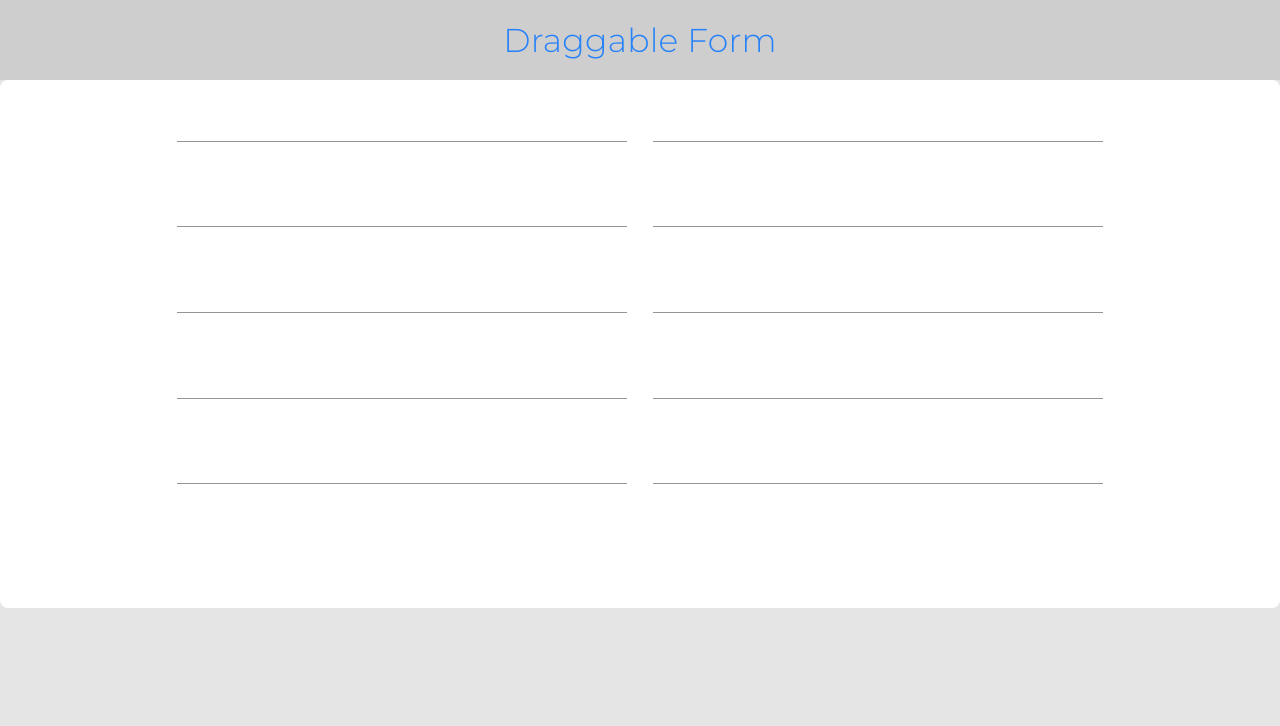
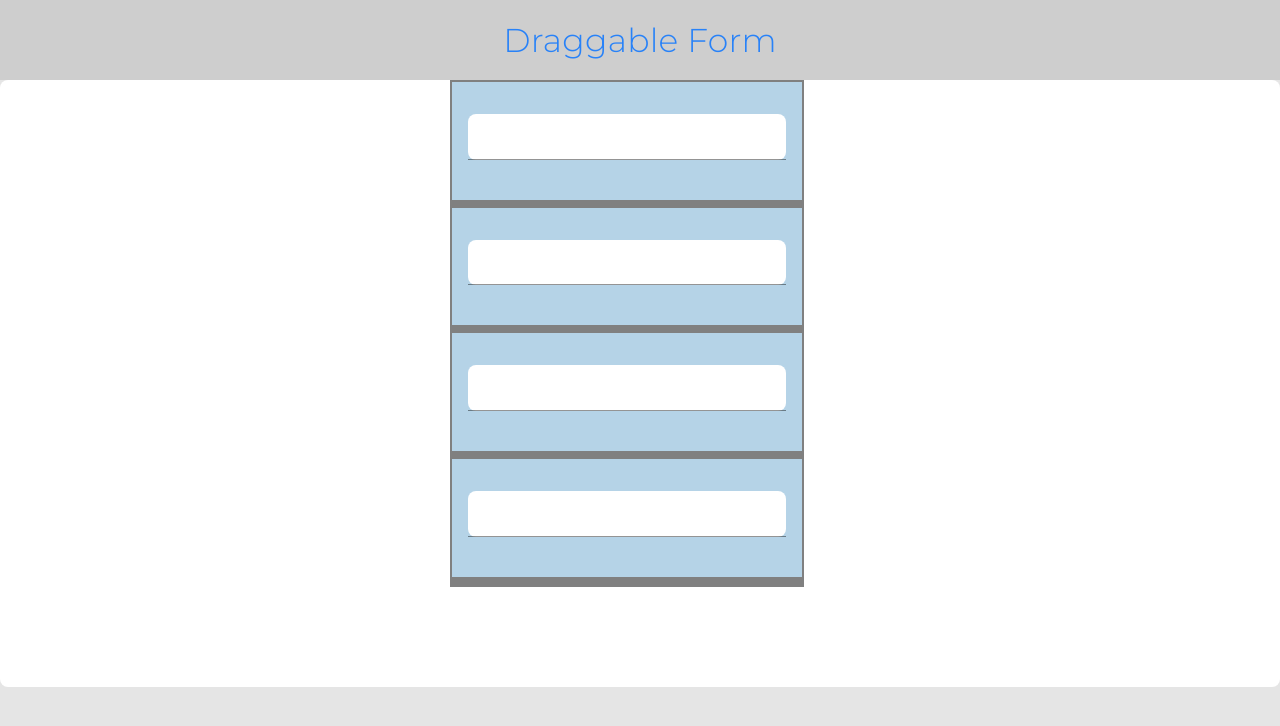
Before and after one commit to rohan-paul/react-draggable-form, a React (Create React App) app: page / in a window 1280 px wide. Shown: the top 726 px of the page. Built offline with nearby package versions, Linux system fonts and the light colour scheme.

Commit message:
basic drag working

```diff
--- a/package.json
+++ b/package.json
@@ -19,6 +19,9 @@
     "prop-types": "^15.7.2",
     "react": "^16.12.0",
     "react-autosuggest": "^9.4.3",
+    "react-beautiful-dnd": "^13.0.0",
+    "react-dnd": "^10.0.2",
+    "react-dnd-html5-backend": "^10.0.2",
     "react-dom": "^16.12.0",
     "react-draggable": "^4.2.0",
     "react-helmet": "^5.2.1",
--- a/public/index.html
+++ b/public/index.html
@@ -6,7 +6,7 @@
     <meta name="viewport" content="width=device-width, initial-scale=1" />
     <link rel="apple-touch-icon" href="%PUBLIC_URL%/logo192.png" />
     <link rel="manifest" href="%PUBLIC_URL%/manifest.json" />
-    <title>Github Most Popular in Your City</title>
+    <title>Dragable Form</title>
     <link
       href="https://fonts.googleapis.com/css?family=Montserrat:300,400,600,500,800&display=swap"
       rel="stylesheet"
--- a/src/components_libs/FormTextField.js
+++ b/src/components_libs/FormTextField.js
@@ -1,13 +1,40 @@
 import React from "react"
+import { connect } from "react-redux"
 import PropTypes from "prop-types"
-import { makeStyles } from "@material-ui/core/styles"
+import { withStyles } from "@material-ui/core"
 import TextField from "@material-ui/core/TextField"
-import { MuiThemeProvider } from "@material-ui/core/styles"
+import { DragDropContext, Droppable, Draggable } from "react-beautiful-dnd"
 
-const useStyles = makeStyles(theme => ({
+const renderTextField = (...props) => {
+  const { classes } = props
+  const { autoFocus, valueContent, label, types, onChange, helperText } = props
+  return (
+    <TextField
+      required
+      autoFocus={autoFocus}
+      multiline={label === "Description of Field" ? true : undefined}
+      // classes={{
+      //   root: classes.space,
+      // }}
+      value={valueContent || ""}
+      onChange={e => onChange(e.target.value)}
+      helperText={helperText}
+      label={label}
+      type={types}
+      fullWidth
+      // InputProps={{
+      //   classes: {
+      //     underline: classes.underline,
+      //   },
+      // }}
+    />
+  )
+}
+
+const styles = theme => ({
   root: {
     width: "100%",
-    background: "linear-gradient(45deg, #E91E63 30%, #FF8E53 90%)",
+    background: "linear-gradient(45deg, #B5D3E7 30%, #FF8E53 90%)",
     marginTop: theme.spacing(10),
     backgroundColor: "#E0E0E0",
   },
@@ -24,36 +51,107 @@ const useStyles = makeStyles(theme => ({
       borderWidth: "1px",
     },
   },
-}))
+})
 
-const FormTextField = props => {
-  const { autoFocus, valueContent, label, types, onChange, helperText } = props
+// const getItems = count =>
+//   Array.from({ length: count }, (v, k) => k).map(k => ({
+//     id: `item-${k}`,
+//     content: `item ${k}`,
+//   }))
 
-  const classes = useStyles()
+const getItems = count =>
+  Array.from({ length: count }, (v, k) => k).map(k => ({
+    id: `item-${k}`,
+    content: renderTextField(),
+  }))
 
-  return (
-    <React.Fragment>
-      <TextField
-        required
-        autoFocus={autoFocus}
-        multiline={label === "Description of Field" ? true : undefined}
-        classes={{
-          root: classes.space,
-        }}
-        value={valueContent || ""}
-        onChange={e => onChange(e.target.value)}
-        helperText={helperText}
-        label={label}
-        type={types}
-        fullWidth
-        InputProps={{
-          classes: {
-            underline: classes.underline,
-          },
-        }}
-      />
-    </React.Fragment>
-  )
+const reorder = (list, startIndex, endIndex) => {
+  const result = Array.from(list)
+  const [removed] = result.splice(startIndex, 1)
+  result.splice(endIndex, 0, removed)
+
+  return result
+}
+
+const grid = 8
+
+const getItemStyle = (isDragging, draggableStyle) => ({
+  // some basic styles to make the items look a bit nicer
+  userSelect: "none",
+  padding: grid * 2,
+  margin: `0 0 ${grid}px 0`,
+
+  // change background colour if dragging
+  background: isDragging ? "lightgreen" : "#B5D3E7",
+
+  // styles we need to apply on draggables
+  ...draggableStyle,
+})
+
+const getListStyle = isDraggingOver => ({
+  background: isDraggingOver ? "lightblue" : "grey",
+  padding: 2,
+  width: 350,
+})
+
+class FormTextField extends React.Component {
+  constructor(props, context) {
+    super(props, context)
+    this.state = {
+      items: getItems(4),
+    }
+  }
+
+  onDragEnd = result => {
+    console.log(result)
+    // dropped outside the list
+    if (!result.destination) {
+      return
+    }
+
+    const items = reorder(
+      this.state.items,
+      result.source.index,
+      result.destination.index,
+    )
+
+    this.setState({
+      items,
+    })
+  }
+  render() {
+    return (
+      <DragDropContext onDragEnd={this.onDragEnd}>
+        <Droppable droppableId="droppable">
+          {(droppableProvided, droppableSnapshot) => (
+            <div
+              ref={droppableProvided.innerRef}
+              style={getListStyle(droppableSnapshot.isDraggingOver)}
+            >
+              {this.state.items.map((item, index) => (
+                <Draggable key={item.id} draggableId={item.id} index={index}>
+                  {(draggableProvided, draggableSnapshot) => (
+                    <div
+                      ref={draggableProvided.innerRef}
+                      {...draggableProvided.draggableProps}
+                      {...draggableProvided.dragHandleProps}
+                      style={getItemStyle(
+                        draggableSnapshot.isDragging,
+                        draggableProvided.draggableProps.style,
+                      )}
+                    >
+                      {item.content}
+                    </div>
+                  )}
+                </Draggable>
+              ))}
+              {droppableProvided.placeholder}
+            </div>
+          )}
+        </Droppable>
+      </DragDropContext>
+    )
+  }
 }
 
 FormTextField.propTypes = {
@@ -64,4 +162,6 @@ FormTextField.propTypes = {
   valueContent: PropTypes.oneOfType([PropTypes.string, PropTypes.number]),
 }
 
-export default FormTextField
+// export default connect(null, null)(withStyles(styles)(FormTextField))
+
+export default withStyles(styles)(FormTextField)
--- a/src/containers/DraggableForm/DraggableForm.js
+++ b/src/containers/DraggableForm/DraggableForm.js
@@ -30,7 +30,7 @@ const DraggableForm = () => {
             <div>
               <FormTextField></FormTextField>
             </div>
-            <div>
+            {/* <div>
               <FormTextField></FormTextField>
             </div>
             <div>
@@ -41,10 +41,10 @@ const DraggableForm = () => {
             </div>
             <div>
               <FormTextField></FormTextField>
-            </div>
+            </div> */}
           </div>
 
-          <div>
+          {/* <div>
             <div>
               <FormTextField></FormTextField>
             </div>
@@ -60,7 +60,7 @@ const DraggableForm = () => {
             <div>
               <FormTextField></FormTextField>
             </div>
-          </div>
+          </div> */}
         </div>
 
         <GlobalSnackbar
```
Also changed, not shown: src/containers/DraggableForm/DraggableFormStylesClassComp.js (added, +102 -0 lines).
